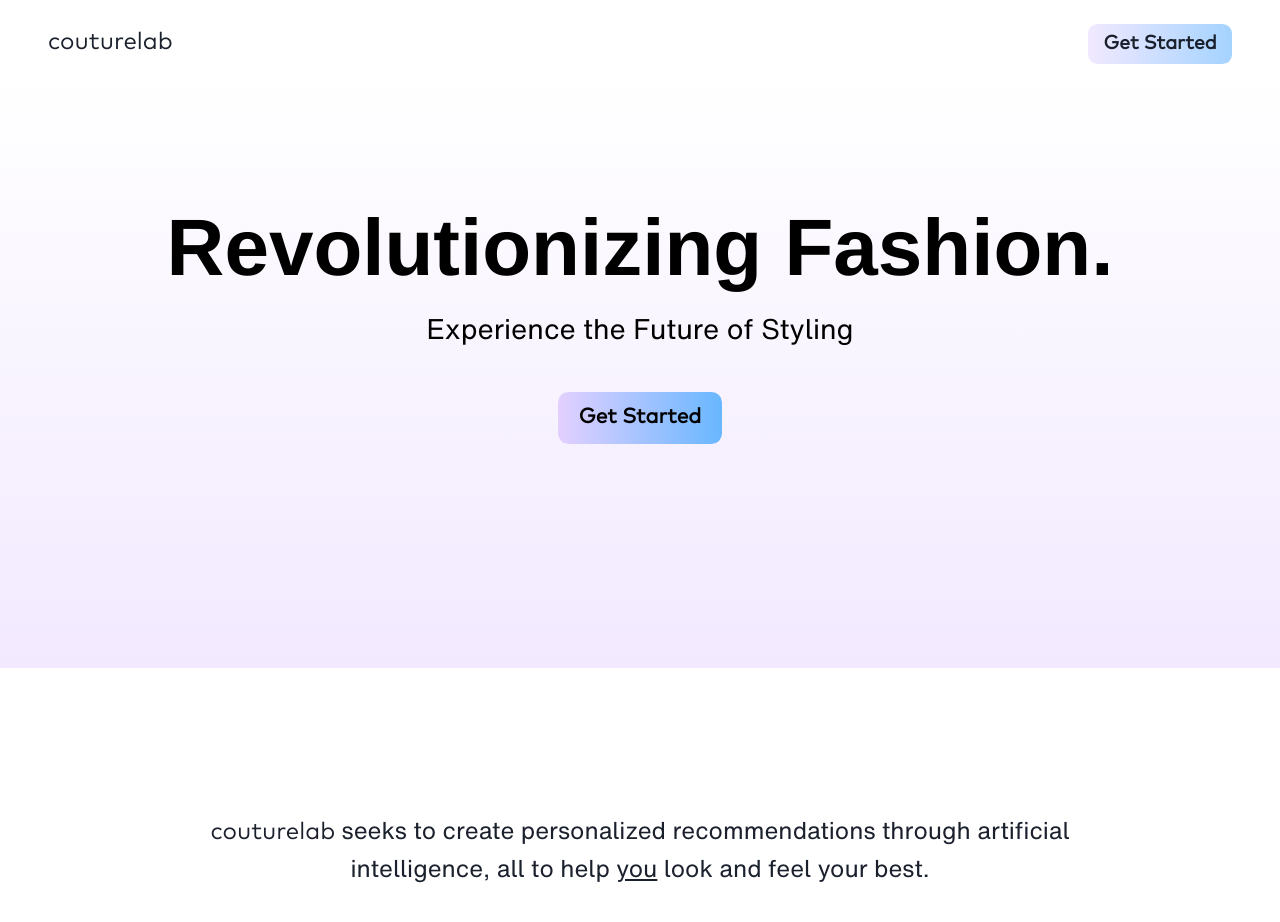
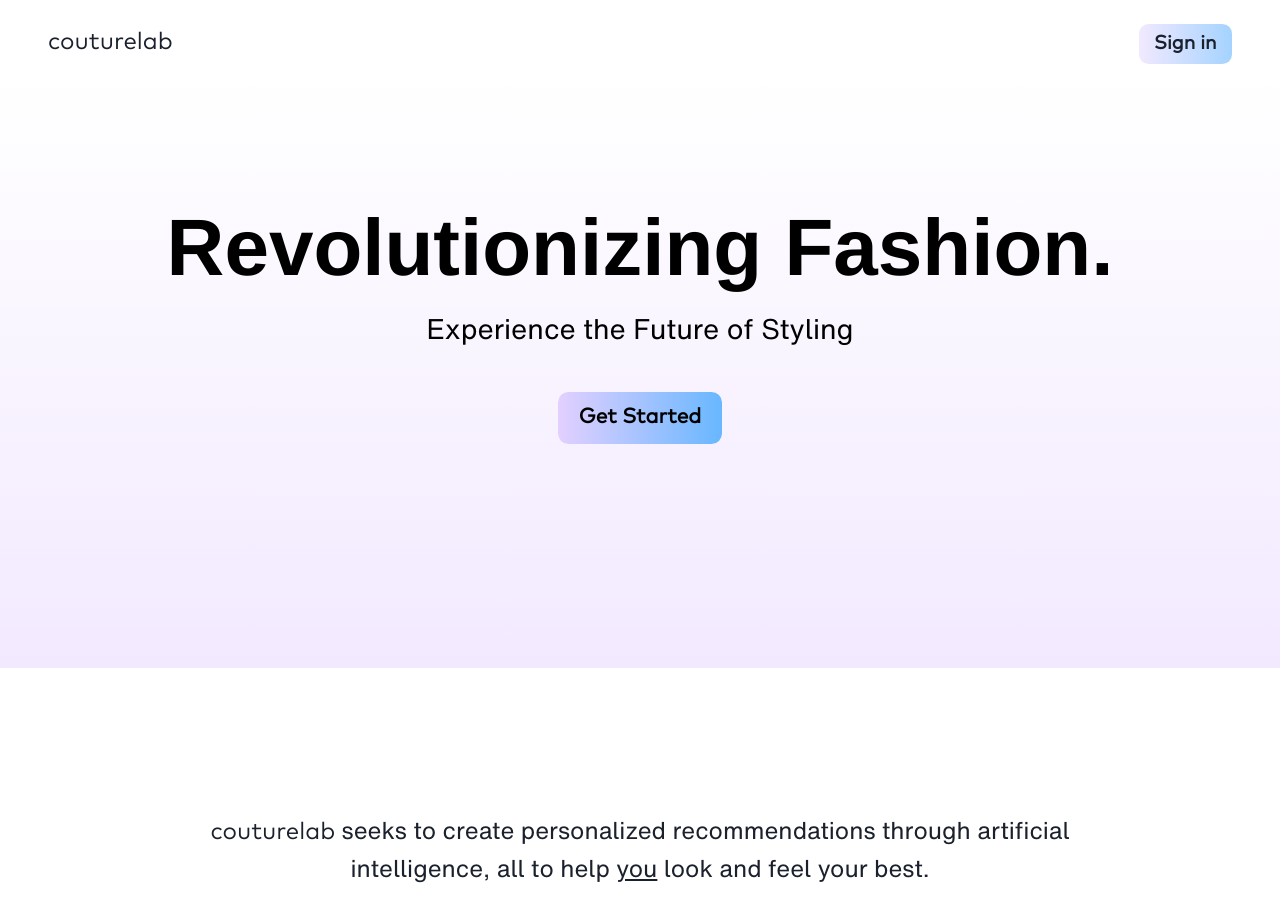
Before and after one commit to felixliang50779/Couture-Lab, a React (Create React App) app in the folder couture-lab-ui/: page / in a window 1280 px wide. Shown: the top 922 px of the page. Built offline with nearby package versions, Linux system fonts and the light colour scheme; no server answers.

Commit message:
style preference integrated into assistant

```diff
--- a/couture-lab-ui/src/Components/navbar.js
+++ b/couture-lab-ui/src/Components/navbar.js
@@ -4,7 +4,7 @@ export default function NavBar() {
     return (
         <nav className={styles['navbar-container']}>
             <a href="/" className={styles["navbar-logo"]}>couturelab</a>
-            <a href="/closet" className={styles["navbar-signin"]}>Get Started</a>
+            <a href="/closet" className={styles["navbar-signin"]}>Sign in</a>
         </nav>
     );
 }
--- a/couture-lab-ui/src/Components/navbar.module.css
+++ b/couture-lab-ui/src/Components/navbar.module.css
@@ -25,7 +25,7 @@
     align-items: center;
     justify-content: center;
     position: absolute;
-    content: "Get Started";
+    content: "Sign in";
     background-image: linear-gradient(to right, #e66465, #9198e5);
     border-radius: 0.5em;
     transition: all 0.4s ease-in-out;
@@ -37,5 +37,5 @@
 }
 
 .navbar-signin:hover::after {
-    opacity: 0.8;
+    opacity: 1;
 }
--- a/couture-lab-ui/src/Pages/SignIn.js
+++ b/couture-lab-ui/src/Pages/SignIn.js
@@ -43,7 +43,6 @@ const SignIn = () => {
             const user = userCredential.user;
             console.log(user);
             navigate("/closet");
-            toast.success('Successfully signed in!');
 
         } catch (error) {
             console.log(error);
```
Also changed, not shown: 1 other file (tests, documents, lock files or other folders).
